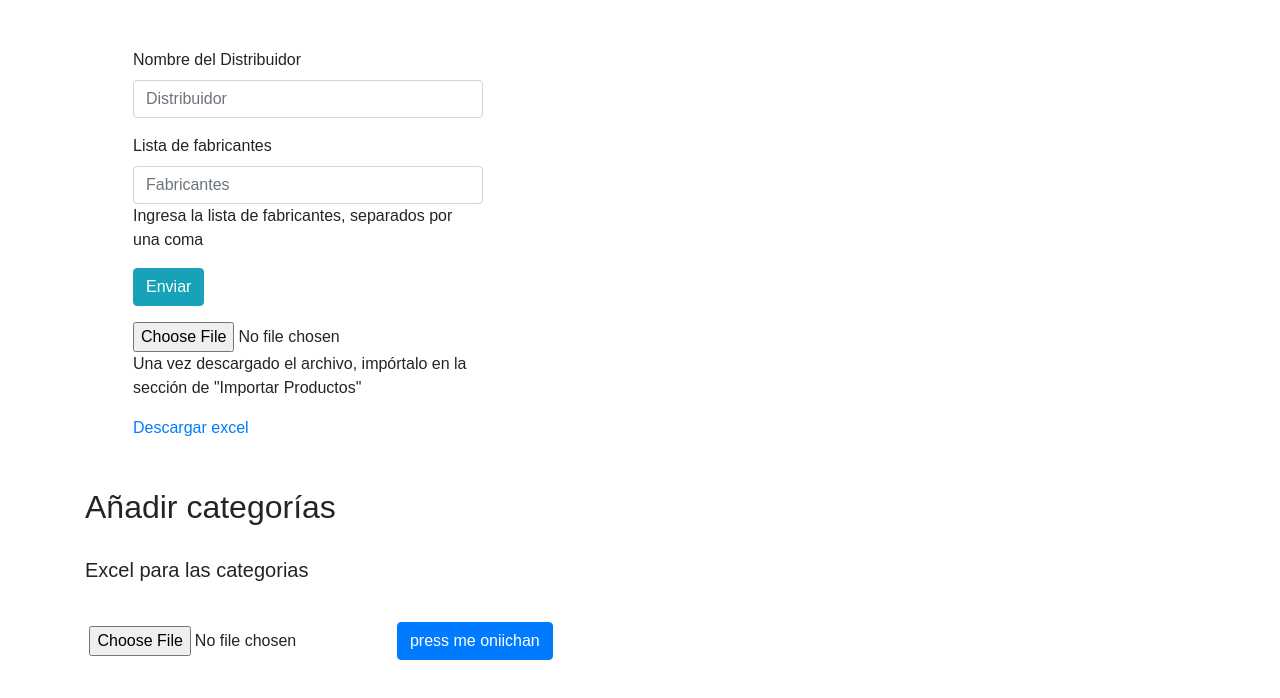
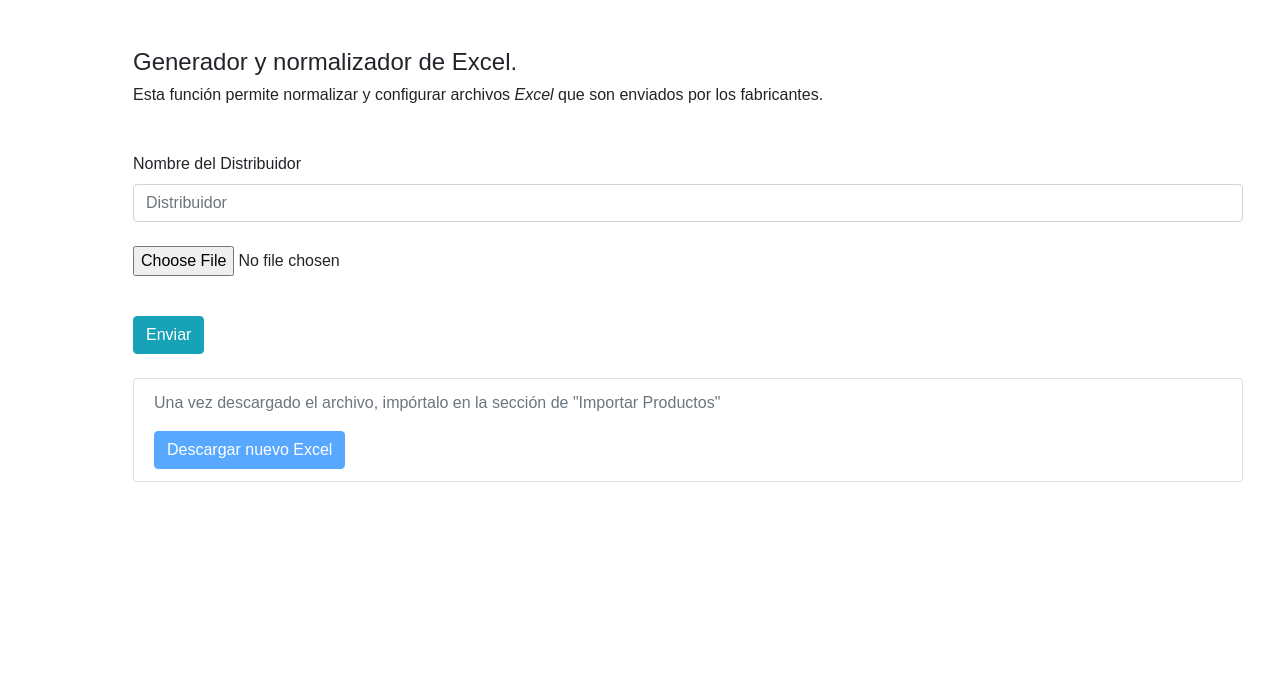
Before and after one commit to danieldrnts/INTEGSA-scripts, a website built with Parcel: page index.html in a window 1280 px wide. Built offline with nearby package versions, Linux system fonts and the light colour scheme.

Commit message:
Code cleaning and commenting Almost done.

```diff
--- a/index.html
+++ b/index.html
@@ -22,59 +22,52 @@
   <body>
     <div class="container">
       <div class="row">
-        <div class="col-4 m-5">
-          <div class="form-group">
+        <div class="col-12 m-5">
+          <p class="h4">Generador y normalizador de Excel.</p>
+          <p class="text-weight-light h6">
+            Esta función permite normalizar y configurar archivos
+            <i>Excel</i> que son enviados por los fabricantes.
+          </p>
+          <div class="form-group mt-5">
             <label for="exampleFormControlInput1"
               >Nombre del Distribuidor</label
             >
             <input
+              required
               type="text"
               class="form-control"
               id="distribuidor"
               placeholder="Distribuidor"
             />
+            <input
+              type="file"
+              name="myexcel"
+              class="myexcel my-4"
+              id="excelInput"
+            />
           </div>
-          <div class="form-group">
-            <label for="exampleFormControlInput1">Lista de fabricantes</label>
-            <input
-              type="text"
-              class="form-control"
-              id="fabricantes"
-              placeholder="Fabricantes"
-            />
-            <p>Ingresa la lista de fabricantes, separados por una coma</p>
-            <button class="btn btn-info" id="SendButton">Enviar</button>
-          </div>
-          <input type="file" name="myexcel" class="myexcel" id="myexcel" />
+
+          <button class="btn btn-info mb-4" id="SendButton">Enviar</button>
 
           <br />
-          <p>
-            Una vez descargado el archivo, impórtalo en la sección de "Importar
-            Productos"
-          </p>
-          <a href="#" id="downloadLinkId">Descargar excel</a>
-        </div>
-      </div>
-      <div class="row">
-        <div class="container">
-          <div class="row">
-            <div class="col-12">
-              <p class="text-weight-bold h2">Añadir categorías</p>
-            </div>
-          </div>
-          <div class="row">
-            <div class="col-12">
-              <p class="h5 my-4">Excel para las categorias</p>
-              <label for="excelcategoria"></label>
-              <input
-                type="file"
-                name=""
-                class="excelcategoria"
-                id="excelcategoria"
-              />
-              <div class="btn btn-primary my-3">press me oniichan</div>
-            </div>
-          </div>
+
+          <ul class="list-group">
+            <!--grupo para habilitar / deshabilitar descarga -->
+            <li class="list-group-item disabled">
+              <div>
+                <p class="font-weight-light">
+                  Una vez descargado el archivo, impórtalo en la sección de
+                  "Importar Productos"
+                </p>
+
+                <button class="btn btn-primary" disabled>
+                  <a class="text-white" href="#" id="downloadLinkId"
+                    >Descargar nuevo Excel</a
+                  >
+                </button>
+              </div>
+            </li>
+          </ul>
         </div>
       </div>
     </div>
--- a/src/index.js
+++ b/src/index.js
@@ -1,34 +1,44 @@
+// Grupo Ya Quedó.
+// Developers: Daniel Dorantes García, Valeria Gomez
+
+// lIBRARIES
+// --- Exceljs:   https://github.com/exceljs/exceljs
 import { Workbook } from "exceljs";
 import "exceljs/dist/exceljs.min.js";
 import "./styles.css";
-// WORKSHEET PARA AÑADIR MARCA Y SUBMARCAS
-const workbook = new Workbook();
-workbook.creator = "Daniel";
-// WORKSHEET PARA CATEGORIAS
-let workbook_cat = new Workbook();
-workbook_cat.creator = "workbook_categorias";
 
-let inputWorksheet = document.querySelector("#myexcel");
-document.querySelector("#SendButton").addEventListener("click", function () {
-  getNames();
-});
-
-let inputCategorias = document.querySelector("#excelcategoria");
-
+// Global variables
 // Variables GLOBALES para la insercion de marca y submarca.
 let nombre_de_marca = "";
 let submarcas = [];
+// Worksheet instance
+const workbook = new Workbook();
+workbook.creator = "Daniel";
+// let workbook_cat = new Workbook();
+// workbook_cat.creator = "workbook_categorias";
 
-function getNames() {
-  console.log("fired");
+let inputWorksheet = document.querySelector("#excelInput");
+document.querySelector("#SendButton").addEventListener("click", function () {
   nombre_de_marca = document.getElementById("distribuidor").value;
-  var submarcas_raw = document.getElementById("fabricantes").value;
-  submarcas = submarcas_raw.split(",");
-  console.log(submarcas);
-  handleWorksheets();
+  // first we added the categories.
+  // CallToMethod
+  // then we add 'Submarca' and 'Fabricante'
+  addFabricanteSubmarca();
+});
+
+// Method to add 'Submarca' and 'Fabricante' to all worksheets.
+function addFabricanteSubmarca() {
+  let index = 0;
+  // Iterate over every workbook's worksheet.
+  for (let j = 1; j <= workbook.worksheets.length; j++) {
+    fill_new_columns(j, index);
+    index++;
+  }
+  // Call to add Categories
+  //
 }
 
-// Function para ingresar las columnas al nuevo excel/
+// Function para ingresar las columnas al nuevo excel
 function fill_new_columns(page, pos) {
   let marca = ["Marca"];
   let submarca = ["Submarca"];
@@ -37,45 +47,21 @@ function fill_new_columns(page, pos) {
     marca.push(nombre_de_marca);
     submarca.push(submarcas[pos]);
   }
-
   // Agrego la nueva columna 'newColumnValues'
   workbook.getWorksheet(page).spliceColumns(1, 0, marca, submarca);
 }
 
-// Manje los worksheets una vez asignados.
-function handleWorksheets() {
-  let index = 0;
-  console.log("Work pages: " + workbook.worksheets.length);
-
-  for (let j = 1; j <= workbook.worksheets.length; j++) {
-    fill_new_columns(j, index);
-    index++;
-  }
-
-  // Cuando termina descargo el excel
-  downloadsheet();
-}
-
-// Function para descargar el xlsx como respuesta on client.
-function downloadsheet(workbook_instance) {
-  workbook_instance.xlsx.writeBuffer().then(function (data) {
-    let blob = new Blob([data], {
-      type: "application/vnd.openxmlformats-officedocument.spreadsheetml.sheet"
-    });
-    let blobURL = URL.createObjectURL(blob);
-    let link = document.querySelector("#downloadLinkId");
-    link.download = "Excel_modificado.xlsx";
-    link.href = blobURL;
-  });
-}
-
 // obtener el spreedsheet
-function handleFile() {
+function loadExcel() {
   const arryBuffer = new Response(this.files[0]).arrayBuffer();
   arryBuffer.then(function (data) {
     // worksheetGlobal = 3;
     workbook.xlsx.load(data).then(function () {
       alert("Work sheet cargado con éxito");
+      workbook.worksheets.forEach((element) => {
+        submarcas.push(element.name);
+      });
+      // console.log(submarcas);
     });
   });
 }
@@ -177,10 +163,24 @@ function loadWorksheetCategories() {
     // worksheetGlobal = 3;
     workbook_cat.xlsx.load(data).then(function () {
       alert("Work sheet categorías loaded");
-      handleCategories();
+      // mOVER ESTE METODO AL SEGUNDO PLANO.
+      // handleCategories();
     });
   });
 }
 
-inputWorksheet.addEventListener("change", handleFile, false);
-inputCategorias.addEventListener("change", loadWorksheetCategories, false);
+// download final worksheet.
+function downloadsheet(workbook_instance) {
+  workbook_instance.xlsx.writeBuffer().then(function (data) {
+    let blob = new Blob([data], {
+      type: "application/vnd.openxmlformats-officedocument.spreadsheetml.sheet"
+    });
+    let blobURL = URL.createObjectURL(blob);
+    let link = document.querySelector("#downloadLinkId");
+    link.download = "Excel_modificado.xlsx";
+    link.href = blobURL;
+  });
+}
+
+inputWorksheet.addEventListener("change", loadExcel, false);
+// inputCategorias.addEventListener("change", loadWorksheetCategories, false);
```
